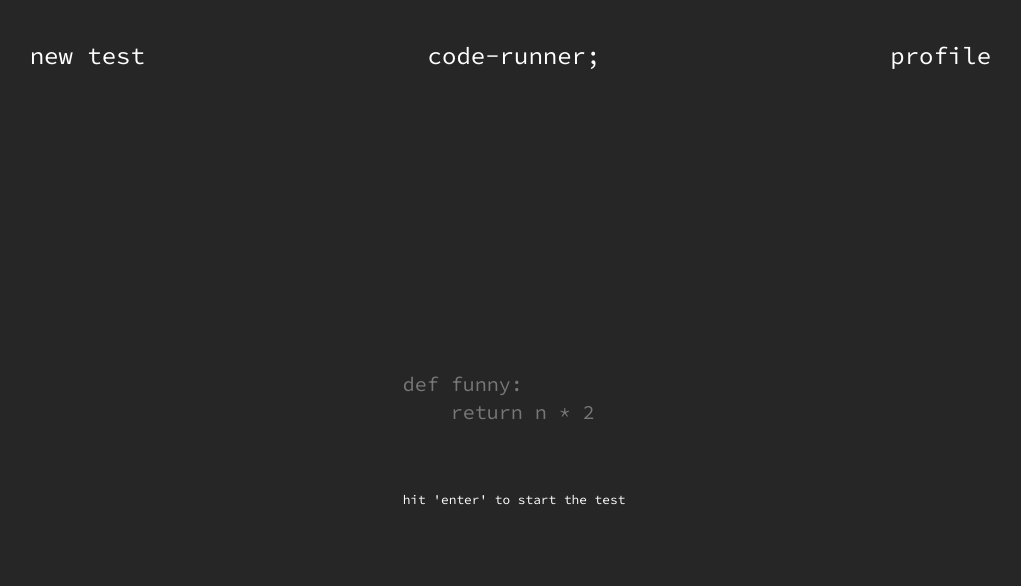
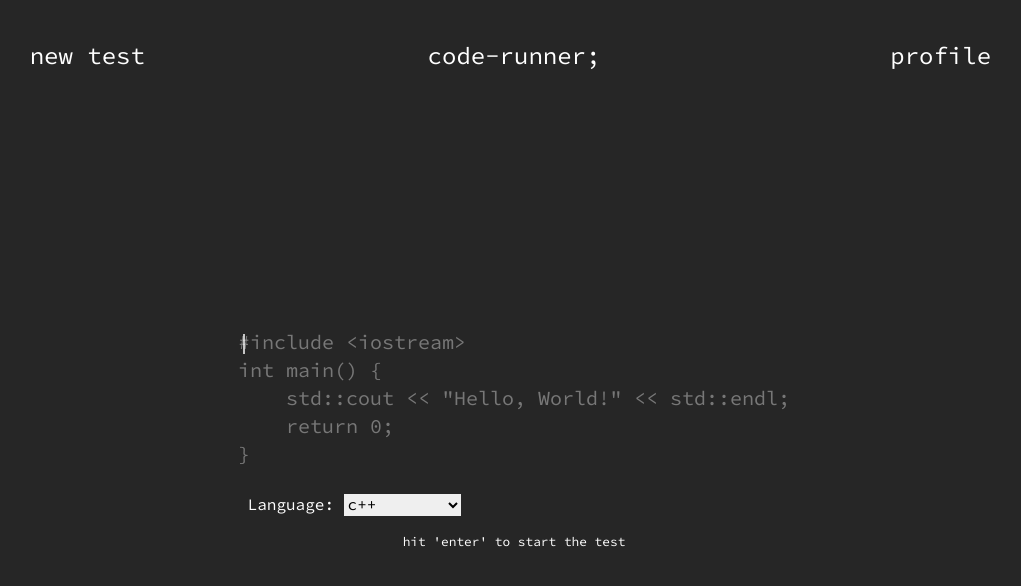
Before and after one commit to PeterOlsen1/coderunner, a SvelteKit app: page /home in a window 1280 px wide. Shown: the top 586 px of the page, without its empty margins (126-1147 px from the left). Built offline with nearby package versions, Linux system fonts and the light colour scheme.

Commit message:
working through editor

```diff
--- a/src/routes/home/Test.svelte
+++ b/src/routes/home/Test.svelte
@@ -1,13 +1,27 @@
 <script>
     import { onMount } from "svelte";
     import Page from "../+page.svelte";
+    import { createPassageDataObject, createDisplayFromPassageObject, getText } from "../../utils/passages/passage_generator.js";
 
-    let text = `def funny:
-    return n * 2`;
+    let text = $state('');
+    let lines, all, words;
 
-    let lines = text.split('\n');
-    let all = lines.map((line) => line.split(' '));
-    let words = text.split(' ');
+    onMount(async () => {
+        text = await getText(language);
+        lines = text.split('\n');
+        all = lines.map((line) => line.split(' '));
+        words = text.split(' ');
+    });
+
+    let language = $state('c++');
+
+    async function languageSelection() {
+        text = await getText(language);
+        lines = text.split('\n');
+        all = lines.map((line) => line.split(' '));
+        words = text.split(' ');
+    }
+
 
     let userText;
     let curIdx = $state(0);
@@ -25,32 +39,9 @@
     // set up the function that displays the snippet
     let display = $derived.by(() => {
         let slicedText = text.slice(curIdx);
-        let linesDerived = slicedText.split('\n');
-        let allDerived = linesDerived.map((line) => line.split(' '));
-
-        let out = "";
-        for (let line of allDerived) {
-            let lineOut = "";
-            for (let word of line) {
-                if (word == '') {
-                    if (line.length > 1) {
-                        lineOut += '&nbsp;';
-                    }
-                    else {
-                        newLine = true;
-                    }
-                }
-                else {
-                    lineOut += word +  ' ';
-                }
-            }
-            lineOut = lineOut.slice(0, -1);
-            lineOut += '<br>';
-            out += lineOut;
-        }
-
-        console.log(out);
-        return out;
+        return createDisplayFromPassageObject(
+            createPassageDataObject(slicedText)
+        );
     });
 
 
@@ -81,14 +72,11 @@
      * @param e event
      */
     function handleInput(e) {
-        console.log(e);
         if (e.key === 'Tab') {
             e.preventDefault();
 
-            console.log('hello')
-            console.log(all[line][0])
             if (curWordIdx == 0 && all[line][0] === '') {
-                word += tabLength - 1;
+                word += tabLength;
                 curIdx += tabLength;
                 const span = document.createElement('span');
                 span.innerHTML = '&nbsp;&nbsp;&nbsp;&nbsp;';
@@ -99,13 +87,14 @@
         if (e.key === 'q') {
             console.log(all);
             console.log(`\ncurWordIdx: ${curWordIdx}\nword: ${word}`);
+            console.log('display: ' + display);
+            debugUserText();
+            return;
         }
 
         //they got the right letter or they're at the end of the line
         if (e.key == all[line][word][curWordIdx] || (e.key === ' ' && curWordIdx == all[line][word].length)
-            || (e.key === 'Enter' && newLine)) {
-
-            console.log('correct!');
+            || (e.key === 'Enter' && curWordIdx == all[line][word].length && word == all[line].length - 1)) {
 
             //user inputted a space. the word is done
             if (e.key === ' ') {
@@ -118,6 +107,7 @@
             else if (e.key === 'Enter') {
                 curLineIdx++;
                 curWordIdx = 0;
+                word = 0;
                 curIdx++;
                 line++;
                 const br = document.createElement('br');
@@ -151,21 +141,6 @@
         }
     }
 
-
-    /**
-     * Reset the user's progress on the given word
-     */
-    function handleCtrlBackspace() {
-        let currentWord = all[line][word];
-        curIdx -= curWordIdx;
-
-        for (let i = 0; i < curWordIdx; i++) {
-            userText.childNodes[userText.childNodes.length - 1].remove();
-        }
-        curWordIdx = 0;
-    }
-
-
     /**
      * Go back one character
      */
@@ -175,23 +150,42 @@
         }
 
         if (word === 0 && curWordIdx === 0) {
-            console.log('hello?')
+            console.log('backspace line')
             line -= 1;
-            console.log(all[line]);
-            word = all[line].length;
-            curWordIdx = all[line][word].length;
+            word = all[line].length - 1;
+            curWordIdx = all[line][word].length + 1;
         }
 
         curIdx--;
         curWordIdx--;
         const node = userText.childNodes[userText.childNodes.length - 1];
-        if (node.innerText == ' ') {
+        console.log(node.innerHTML);
+        if (node.innerHTML == '&nbsp;') {
+            console.log('hello')
             word--;
             curWordIdx = all[line][word].length;
         }
         node.remove();
 
         debugUserText();
+    }
+
+
+    /**
+     * Reset the user's progress on the given word
+     */
+    function handleCtrlBackspace() {
+        let currentWord = all[line][word];
+        curIdx -= curWordIdx;
+
+        if (!curWordIdx) {
+            return;
+        }
+
+        for (let i = 0; i < curWordIdx; i++) {
+            userText.childNodes[userText.childNodes.length - 1].remove();
+        }
+        curWordIdx = 0;
     }
 
 
@@ -204,6 +198,9 @@
         curWordIdx++;
         const span = document.createElement('span');
         span.innerText = l;
+        if (l === ' ') {
+            span.innerHTML = '&nbsp;';
+        }
         userText.appendChild(span);
     }
 
@@ -227,14 +224,14 @@
         for (let node of userText.childNodes) {
             out += node.innerText;
         }
-        console.log(out);
+        console.log('user text: ' + out);
     }
 
 
     /**
      * When the user hits enter focus the text area
     */
-    onMount(() => {
+    onMount(async () => {
         document.addEventListener('keyup', (e) => {
             if (e.key === "Enter") {
                 document.querySelector("textarea").focus();
@@ -253,15 +250,30 @@
     .passage-text {
         color: rgba(255, 255, 255, 0.377)
     }
+
+    .cursor {
+        position: absolute;
+        width: 0;
+    }
+
+    select {
+        color: black;
+    }
 </style>
 
 
 <div>
     <!-- svelte-ignore a11y_click_events_have_key_events -->
     <!-- svelte-ignore a11y_no_static_element_interactions -->
-    <div class="text-container text-xl" onclick={focusInput}>
-        <span bind:this={userText}></span><span class="passage-text">{@html display}</span>
+    <div class="text-container text-xl relative" onclick={focusInput}>
+        <span bind:this={userText}></span><span class="cursor">|</span><span class="passage-text">{@html display}</span>
     </div>
     <br>
     <textarea type="text" onkeydown={handleInput}></textarea>
+    Language: <select name="" id="" bind:value={language} onchange={languageSelection}>
+        <option value="python">python</option>
+        <option value="javascript">javascript</option>
+        <option value="css">css</option>
+        <option value="c++">c++</option>
+    </select>
 </div>
--- /dev/null
+++ b/src/utils/passages/passage_generator.js
@@ -0,0 +1,55 @@
+/**
+ * Create a data object representing a passage's text
+ * @param text
+ */
+export function createPassageDataObject(text) {
+    let out = [];
+    let idx = 0;
+    for (let line of text.split('\n')) {
+        let obj = { line: idx, plaintext: line };
+        const words = line.split(' ');
+        obj.wordLength = words.length;
+        obj.words = words;
+        out.push(obj);
+    }
+
+    return out;
+}
+
+export function createDisplayFromPassageObject(object) {
+    let out = "";
+    for (let line of object) {
+        let lineOut = "";
+        for (let word of line.words) {
+            if (word == '') {
+                if (line.wordLength > 1) {
+                    lineOut += '&nbsp;';
+                }
+            }
+            else {
+                word = word.split("").map((char) => {
+                    if (char == '<') {
+                        return "&lt;";
+                    }
+                    else if (char == '>') {
+                        return "&gt;";
+                    }
+                    else {
+                        return char;
+                    }
+                }).join('');
+                lineOut += word +  ' ';
+            }
+        }
+        lineOut = lineOut.slice(0, -1);
+        lineOut += '<br>';
+        out += lineOut;
+    }
+
+    return out;
+}
+
+export async function getText(language) {
+    const data = await fetch(`/passages/${language}/1.txt`);
+    return await data.text();
+}
```
Also changed, not shown: static/passages/c++/1.txt (added), static/passages/css/1.txt (added), static/passages/javascript/1.txt (added), static/passages/python/1.txt (added), todo.txt (added). Lines whose indentation alone changed are shown as unchanged.
